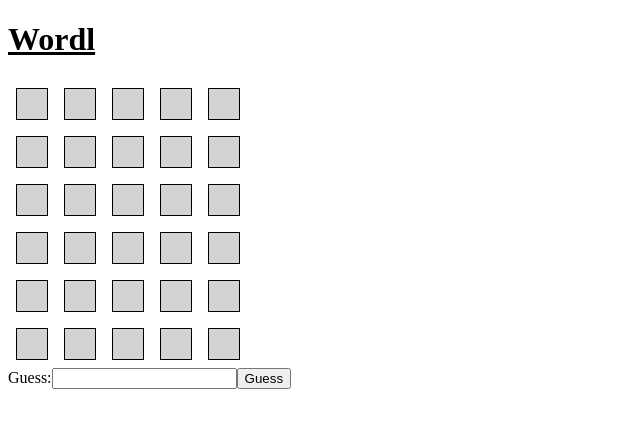
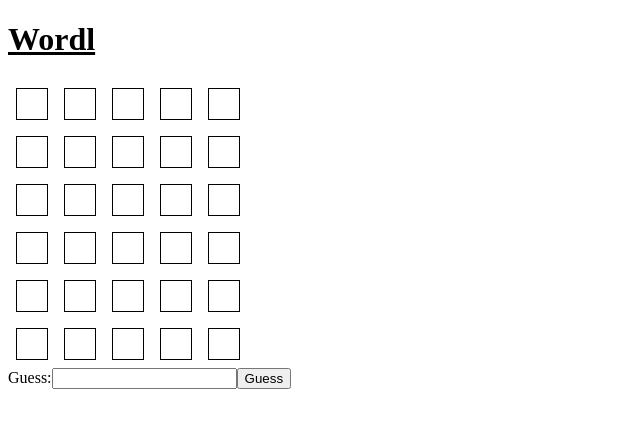
Before and after one commit to siansrd/wordl_clone, a Next.js app: page / in a window 1280 px wide. Shown: the top 428 px of the page, without its empty margins (0-640 px from the left). Built offline with nearby package versions, Linux system fonts and the light colour scheme.

Commit message:
Add white background to unguessed boxes

```diff
--- a/components/Box.tsx
+++ b/components/Box.tsx
@@ -2,14 +2,14 @@ import { LetterResult } from "../game/src/game"
 import styles from "../styles/Home.module.css"
 
 type BoxProps = {
-  letter: string
+  letter?: string
   backgroundColour: string
 }
 
 const Box = ({ letter, backgroundColour }: BoxProps) => {
   return (
     <div className={`${styles.charBox} ${backgroundColour}`}>
-      {letter.toUpperCase()}
+      {letter && letter.toUpperCase()}
     </div>
   )
 }
--- a/components/Grid.tsx
+++ b/components/Grid.tsx
@@ -1,6 +1,6 @@
-import Row from './Row'
-import styles from '../styles/Home.module.css'
-import { GUESSES } from '../game/game_config'
+import Row from "./Row"
+import styles from "../styles/Home.module.css"
+import { GUESSES } from "../game/game_config"
 
 type GridProps = {
   guesses: string[]
@@ -10,13 +10,7 @@ type GridProps = {
 const Grid = ({ guesses, answer }: GridProps) => {
   const rows = [...Array(GUESSES)].map((_, i) => {
     const word = guesses[i]
-    return (
-      <Row
-        answer={answer}
-        word={word ? word : '     '}
-        key={i}
-      />
-    )
+    return <Row answer={answer} word={word} key={i} />
   })
 
   return <div className={styles.grid}>{rows}</div>
--- a/components/Row.tsx
+++ b/components/Row.tsx
@@ -1,15 +1,17 @@
-import { WORD_LENGTH } from '../game/game_config'
-import { getLetterResult, LetterResult } from '../game/src/game'
-import styles from '../styles/Home.module.css'
-import Box from './Box'
+import { WORD_LENGTH } from "../game/game_config"
+import { getLetterResult, LetterResult } from "../game/src/game"
+import styles from "../styles/Home.module.css"
+import Box from "./Box"
 
 type RowProps = {
-  word: string
+  word?: string
   answer: string
 }
 
 const Row = ({ word, answer }: RowProps) => {
   const boxes = [...Array(WORD_LENGTH)].map((_, i) => {
+    if (!word) return <Box key={i} backgroundColour={"white"} />
+
     const guessLetter = word[i]
     const guessLetterResult = getLetterResult(guessLetter, answer, i)
     const backgroundColour =
@@ -18,13 +20,7 @@ const Row = ({ word, answer }: RowProps) => {
         : guessLetterResult === LetterResult.incorrectPosition
         ? styles.incorrectPositionBox
         : styles.incorrectBox
-    return (
-      <Box
-        letter={word[i]}
-        key={i}
-        backgroundColour={backgroundColour}
-      />
-    )
+    return <Box letter={word[i]} key={i} backgroundColour={backgroundColour} />
   })
 
   return <div className={styles.row}>{boxes}</div>
--- a/styles/Home.module.css
+++ b/styles/Home.module.css
@@ -24,11 +24,11 @@
 }
 
 .correctPositionBox {
-  background-color: darkgreen;
+  background-color: rgb(87, 195, 87);
 }
 
 .incorrectPositionBox {
-  background-color: darkorange;
+  background-color: rgb(255, 188, 107);
 }
 
 .incorrectBox {
```
